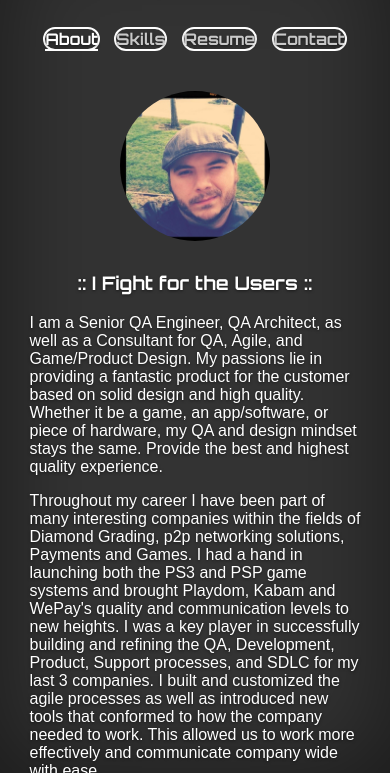
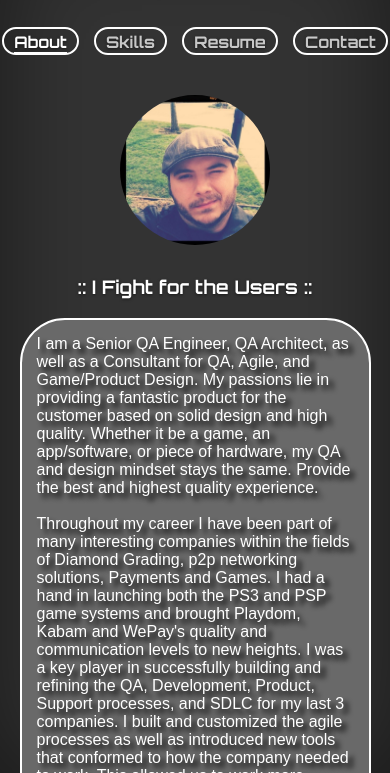
Before and after one commit to RoscoV3/CareerSite, a plain HTML site: page index.html in a window 390 px wide. Shown: the part 71-844 px from the top of the page. Drawn offline with nearby package versions, Linux system fonts and the light colour scheme.

Commit message:
improved responsive desgin

```diff
--- a/css/cover.css
+++ b/css/cover.css
@@ -96,6 +96,7 @@ h2 {
 .masthead-nav {
     font-family: "Orbitron";
     text-align: center;
+    font-size: larger;
     padding: 10px 0;
     margin: 20px 0 0;
 }
@@ -103,6 +104,8 @@ h2 {
 .masthead-nav li {
     border: 2px solid;
     border-radius: 25px;
+    padding-left: 10px;
+    padding-right: 10px;
 }
 
 .masthead-nav > li {
@@ -149,8 +152,17 @@ Site Text
 }
 section p {
     text-align: left;
-    padding-left: 10px;
-    padding-right: 10px;
+    text-shadow: 5px 5px 5px black;
+    padding-left: 15px;
+    padding-right: 15px;
+    padding-top: 15px;
+    padding-bottom: 15px;
+    box-sizing: border-box;
+    height: 150%;
+    border: 2px solid;
+    border-radius: 45px;
+    background: dimgrey;
+
 }
 
 /*
--- a/index.html
+++ b/index.html
@@ -65,14 +65,20 @@
         <section>
             <img src="img/me.jpg" alt="Photo of Christian" class="profile-photo">
             <h3 class="cover-heading">:: I Fight for the Users ::</h3>
-            <p>I am a Senior QA Engineer, QA Architect, as well as a Consultant for QA, Agile, and Game/Product Design. My passions lie in providing a fantastic product for the customer based on solid design and high quality. Whether it be a game, an app/software, or piece of hardware, my QA and design mindset stays the same. Provide the best and highest quality experience.</p>
+            <p>I am a Senior QA Engineer, QA Architect, as well as a Consultant for QA, Agile, and Game/Product Design. My passions lie in providing a fantastic product for the customer based on solid design and high quality. Whether it be a game, an app/software, or piece of hardware, my QA and design mindset stays the same. Provide the best and highest quality experience.
+            <br>
+            <br>
 
-            <p>Throughout my career I have been part of many interesting companies within the fields of Diamond Grading, p2p networking solutions, Payments and Games. I had a hand in launching both the PS3 and PSP game systems and brought Playdom, Kabam and WePay's quality and communication levels to new heights. I was a key player in successfully building and refining the QA, Development, Product, Support processes, and SDLC for my last 3 companies. I built and customized the agile processes as well as introduced new tools that conformed to how the company needed to work. This allowed us to work more effectively and communicate company wide with ease.</p>
-
-            <p>During my time I’ve built and led many teams while also mentoring team members to propel them to the next level. Worked closely with development and product leads to ensure that our product was top notch upon release.
-
-                I pride myself on my ability to dive in and learning new things that will enhance my commitment to quality and innovation.</p>
-            <p>If you'd like to connect to my Linkedin profile, click <a href="https://www.linkedin.com/pub/christian-biermann/8/679/a4">HERE</a></p>
+            Throughout my career I have been part of many interesting companies within the fields of Diamond Grading, p2p networking solutions, Payments and Games. I had a hand in launching both the PS3 and PSP game systems and brought Playdom, Kabam and WePay's quality and communication levels to new heights. I was a key player in successfully building and refining the QA, Development, Product, Support processes, and SDLC for my last 3 companies. I built and customized the agile processes as well as introduced new tools that conformed to how the company needed to work. This allowed us to work more effectively and communicate company wide with ease.
+            <br>
+            <br>
+            During my time I’ve built and led many teams while also mentoring team members to propel them to the next level. Worked closely with development and product leads to ensure that our product was top notch upon release.
+            <br>
+            <br>
+            I pride myself on my ability to dive in and learning new things that will enhance my commitment to quality and innovation.
+            <br>
+            <br>
+            If you'd like to connect to my Linkedin profile, click <a href="https://www.linkedin.com/pub/christian-biermann/8/679/a4">HERE</a></p>
         </section>
         <footer>
             <a href="https://www.linkedin.com/pub/christian-biermann/8/679/a4"><img src="img/linked.png" alt="Linkedin Logo" class="social-icon"></a>
```
